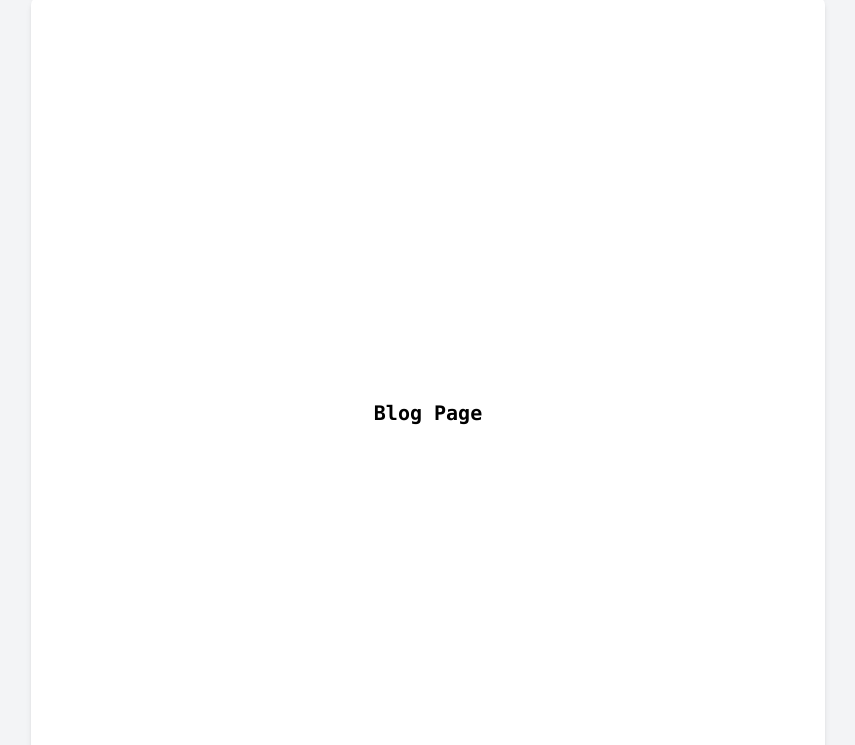
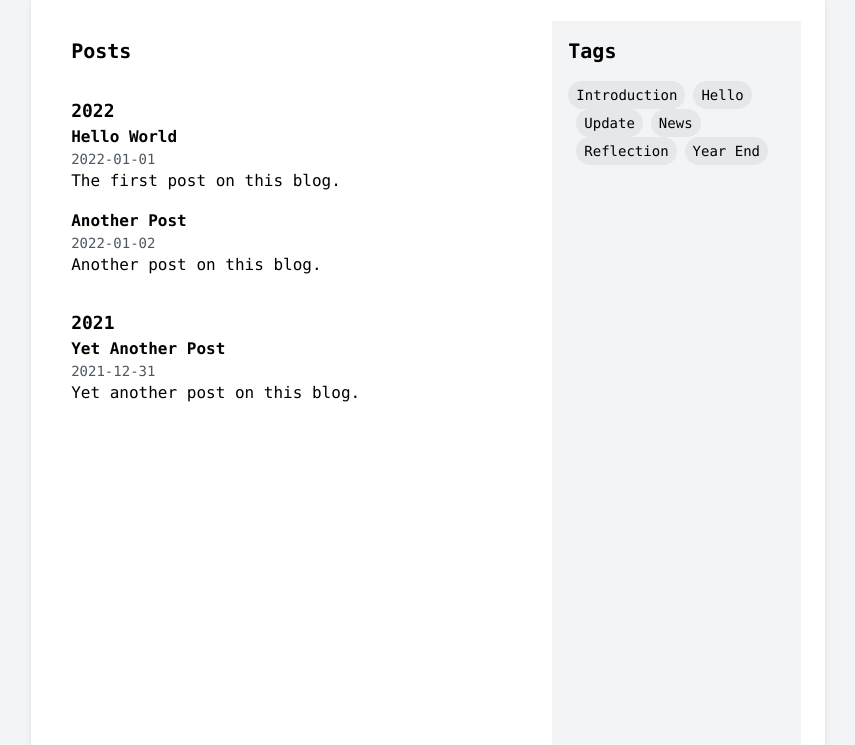
Before and after one commit to girija1348328/portfolio, a Remix or React Router app: page /blog in a window 1280 px wide. Shown: the part 143-888 px from the top of the page, without its empty margins (212-1067 px from the left). Built offline with nearby package versions, Linux system fonts and the light colour scheme; the framework itself is replaced by a stand-in of ours.

Commit message:
add home,blog page

```diff
--- a/app/components/Layout.tsx
+++ b/app/components/Layout.tsx
@@ -1,11 +1,16 @@
 import { Link } from "@remix-run/react";
+import { CiSearch } from "react-icons/ci";
+import { MdLightMode } from "react-icons/md";
+import { MdOutlineLightMode } from "react-icons/md";
 
 export default function Layout({ children }: { children: React.ReactNode }) {
     return (
         <div className="flex flex-col min-h-screen bg-gray-100">
             {/* Navbar */}
-            <nav className="mx-auto w-full max-w-[210mm] bg-white shadow-md p-6 rounded-lg">
+            <nav className="mx-auto w-full max-w-[210mm] bg-white shadow-md p-6 ">
                 <div className="mx-auto w-full max-w-[210mm] px-4 py-4 ">
+
+                    <div className="flex flex-row justify-between">
                         <div className="flex flex-col justify-start">
                             <text className="text-2xl font-bold">Girija Sankar Mohanta</text>
                             <div className="flex flex-row justify-start space-x-4" >
@@ -14,21 +19,39 @@ export default function Layout({ children }: { children: React.ReactNode }) {
                                 <Link to="/blog" className="text-lg hover:text-blue-500">Blog</Link>
                                 <Link to="/notes" className="text-lg hover:text-blue-500">Notes</Link>
                             </div>
+                        </div>
+                        <div className="flex items-center">
+                            {/* Add your end content here */}
+                            <CiSearch className="text-2xl" />
+                            <MdLightMode className="text-2xl ml-4" />
+                        </div>
+                    </div>
 
                 </div>
-
-                    <div className="flex flex-row justify-end">
-
-                    </div>
-                </div>
             </nav>
-
              {/* Main content */}
              <main className="flex-grow flex justify-center items-center">
-                <div className="mx-auto w-full max-w-[210mm] bg-white shadow-md p-6 rounded-lg">
+                <div className="mx-auto w-full max-w-[210mm] bg-white shadow-md p-6 ">
                     {children}
                 </div>
             </main>
+            {/* {footer} */}
+            <footer className="mx-auto w-full max-w-[210mm] bg-white shadow-md p-6 ">
+                <div className="mx-auto w-full max-w-[210mm] px-4 py-4 ">
+
+                        <div className="flex flex-row justify-between align-center">
+                            <text className="text-2l font-bold">Girija Sankar Mohanta</text>
+                            <div className="flex flex-row justify-start space-x-4" >
+                                <Link to="/home" className="text-md hover:text-blue-500">Home</Link>
+                                <Link to="/about" className="text-md hover:text-blue-500">About</Link>
+                                <Link to="/blog" className="text-md hover:text-blue-500">Blog</Link>
+                                <Link to="/notes" className="text-md hover:text-blue-500">Notes</Link>
+                            </div>
+                        </div>
+
+
+                    </div>
+            </footer>
         </div>
     );
 }
--- a/app/routes/blog.tsx
+++ b/app/routes/blog.tsx
@@ -1,11 +1,81 @@
 import Layout from "~/components/Layout";
 
+interface Post {
+  title: string;
+  date: string;
+  slug: string;
+  description: string;
+  tags: string[];
+}
+
 export default function Blog() {
+  const posts: Post[] = [
+    {
+      title: "Hello World",
+      date: "2022-01-01",
+      slug: "hello-world",
+      description: "The first post on this blog.",
+      tags: ["Introduction", "Hello"],
+    },
+    {
+      title: "Another Post",
+      date: "2022-01-02",
+      slug: "another-post",
+      description: "Another post on this blog.",
+      tags: ["Update", "News"],
+    },
+    {
+      title: "Yet Another Post",
+      date: "2021-12-31",
+      slug: "yet-another-post",
+      description: "Yet another post on this blog.",
+      tags: ["Reflection", "Year End"],
+    },
+  ];
+
+  // Group posts by year
+  const postsByYear = posts.reduce<Record<number, Post[]>>((acc, post) => {
+    const year = new Date(post.date).getFullYear();
+    if (!acc[year]) {
+      acc[year] = [];
+    }
+    acc[year].push(post);
+    return acc;
+  }, {});
+
+  // Extract unique tags
+  const tags = [...new Set(posts.flatMap(post => post.tags))];
+
   return (
     <Layout>
-      <div className="flex items-center justify-center h-screen">
-        <div className="flex flex-col items-center justify-center">
-          <p className="text-xl font-bold mb-4">Blog Page</p>
+      <div className="flex h-screen">
+        <div className="flex flex-row w-full">
+          {/* Blog Section */}
+          <div className="flex flex-col w-2/3 p-4">
+            <p className="text-xl font-bold mb-4">Posts</p>
+            {Object.keys(postsByYear).sort((a, b) => Number(b) - Number(a)).map(year => (
+              <div key={year}>
+                <h2 className="text-lg font-semibold mt-4">{year}</h2>
+                {postsByYear[year].map(post => (
+                  <div key={post.slug} className="mb-4">
+                    <h3 className="text-md font-bold">{post.title}</h3>
+                    <p className="text-sm text-gray-600">{post.date}</p>
+                    <p>{post.description}</p>
+
+                  </div>
+                ))}
+              </div>
+            ))}
+          </div>
+          {/* Tags Section */}
+          <div className="flex flex-col w-1/3 p-4 bg-gray-100">
+            <p className="text-xl font-bold mb-4">Tags</p>
+            <div className="flex flex-wrap space-x-2">
+              {tags.map(tag => (
+                <span key={tag} className="text-sm bg-gray-200 rounded-full px-2 py-1">{tag}</span>
+              ))}
+            </div>
+          </div>
         </div>
       </div>
     </Layout>
--- a/app/routes/home.tsx
+++ b/app/routes/home.tsx
@@ -1,17 +1,80 @@
 import { MetaFunction } from "@remix-run/node";
 import Layout from "~/components/Layout";
+import { FaGithub } from "react-icons/fa";
+import { BsLinkedin } from "react-icons/bs";
 
 export const meta: MetaFunction = () => [
-    { title: "Home - Girija Sankar Mohanta" },
-    { name: "description", content: "Welcome to the homepage of Girija Sankar Mohanta." },
-  ];
+  { title: "Home - Girija Sankar Mohanta" },
+  { name: "description", content: "Welcome to the homepage of Girija Sankar Mohanta." },
+];
 
+const posts = [
+  {
+    title: "Hello World",
+    date: "2022-01-01",
+    slug: "hello-world",
+    description: "The first post on this blog.",
+  },
+  {
+    title: "Another Post",
+    date: "2022-01-02",
+    slug: "another-post",
+    description: "Another post on this blog.",
+  },
+
+  {
+    title: "Another Post",
+    date: "2022-01-02",
+    slug: "another-post",
+    description: "Another post on this blog.",
+  },
+
+  {
+    title: "Another Post",
+    date: "2022-01-02",
+    slug: "another-post",
+    description: "Another post on this blog.",
+  },
+];
 export default function Home() {
   return (
     <Layout>
-      <div className="flex items-center justify-center h-screen">
-        <div className="flex flex-col items-center justify-center">
-          <p className="text-xl font-bold mb-4">Girija Sankar Mohanta</p>
+      <div className="flex h-screen m-3">
+        <div className="flex flex-col space-y-4">
+          <p className="text-xl font-bold mb-4">Hello world!</p>
+          <p className="text-sm  mb-4">Hi, I’m a theme for Astro, a simple starter that you can use to create your website or blog. If you want to know more about how you can customise me, add more posts, and make it your own, click on the GitHub icon link below and it will take you to my repo.</p>
+
+          <div className="flex flex-row space-x-4">
+
+            <p>Find me on </p>
+            <div className="flex flex-row space-x-2">
+              <a href="https://www.linkedin.com/in/girija-sankar-mohanta-5851bb1a0/" target="_blank" className="text-lg hover:text-blue-500"><BsLinkedin /></a>
+              <a href="https://github.com/girija1348328" target="_blank" className="text-lg hover:text-blue-500"><FaGithub /></a>
+            </div>
+
+
+          </div>
+
+          <div className="flex flex-col space-y-4">
+            <p className="text-lg text-red-600">Posts</p>
+            <div className="flex flex-col flex-wrap ">
+
+              {posts.map((post) => (
+                <div key={post.slug} className="flex flex-row space-x-4">
+                  <a href={`/blog/${post.slug}`} className="text-md hover:text-blue-500">{post.date}</a>
+                  <p className="text-md">{post.title}</p>
+                </div>
+              ))}
+            </div>
+
+          </div>
+          <div className="flex flex-col space-y-4 bg-slate-50">
+            <div className="m-2">
+            <p className="text-lg text-red-600">Note</p>
+            <p className="text-sm  mb-4">Hi, I’m a theme for Astro, a simple starter that you can use to create your website or blog. If you want to know more about how you can customise me, add more posts, and make it your own, click on the GitHub icon link below and it will take you to my repo.</p>
+            </div>
+
+          </div>
         </div>
       </div>
     </Layout>
--- a/package.json
+++ b/package.json
@@ -16,7 +16,8 @@
     "@remix-run/serve": "^2.15.2",
     "isbot": "^4.1.0",
     "react": "^18.2.0",
-    "react-dom": "^18.2.0"
+    "react-dom": "^18.2.0",
+    "react-icons": "^5.4.0"
   },
   "devDependencies": {
     "@remix-run/dev": "^2.15.2",
```
Also changed, not shown: 1 other file. Lines whose indentation alone changed are shown as unchanged.
